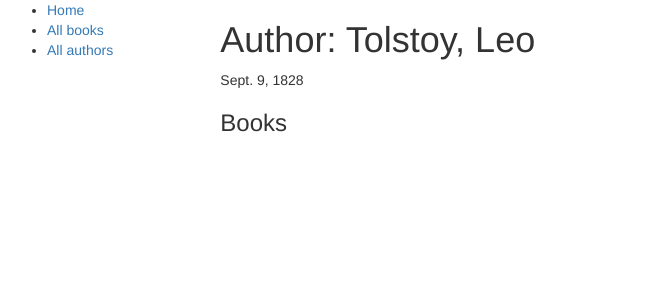
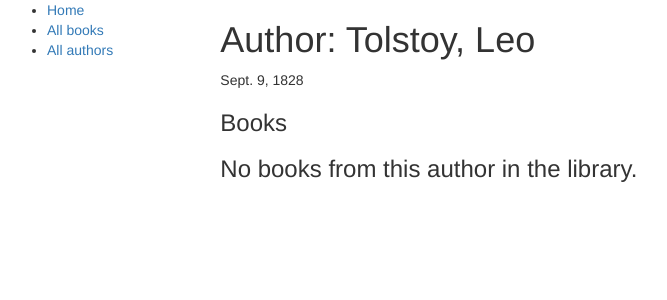
Before and after one commit to Siddhant24/Local_library, a Django app: page /catalog/author/2 in a window 1280 px wide. Shown: the top 300 px of the page, without its empty margins (8-675 px from the left). Run offline with Django 3.2, Linux system fonts and the light colour scheme; data comes from the database, SQL or seed files in the repository; some libraries are stand-ins or nearby versions.

Commit message:
added conditional to check if author has no book

```diff
--- a/catalog/templates/catalog/author_detail.html
+++ b/catalog/templates/catalog/author_detail.html
@@ -5,9 +5,15 @@
 	<p>{{ author.date_of_birth }}</p>
 	<div style="margin-left:30px, margin-top:30px">
 		<h3>Books</h3>
-		{% for book in author.book_set.all %}
-			<p><a href="{{ book.get_absolute_url }}">{{ book.title }}</a><strong>({{ book.bookinstance_set.all.count }})</strong></p>
-			<p>{{ book.summary }} </p>
-		{% endfor %}
+		{% if author.book_set.all.count %}
+			{% for book in author.book_set.all %}
+				<p><a href="{{ book.get_absolute_url }}">{{ book.title }}</a>
+				<strong>({{ book.bookinstance_set.all.count }})</strong></p>
+				<p>{{ book.summary }} </p>
+			{% endfor %}
+
+		{% else %}
+			<h3>No books from this author in the library.</h3>
+		{% endif %}
 	</div>
 {% endblock %}
```
